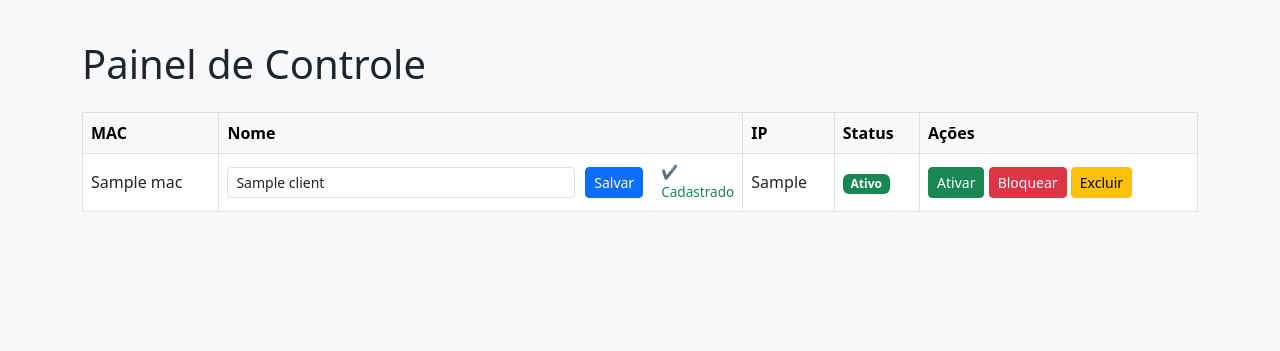
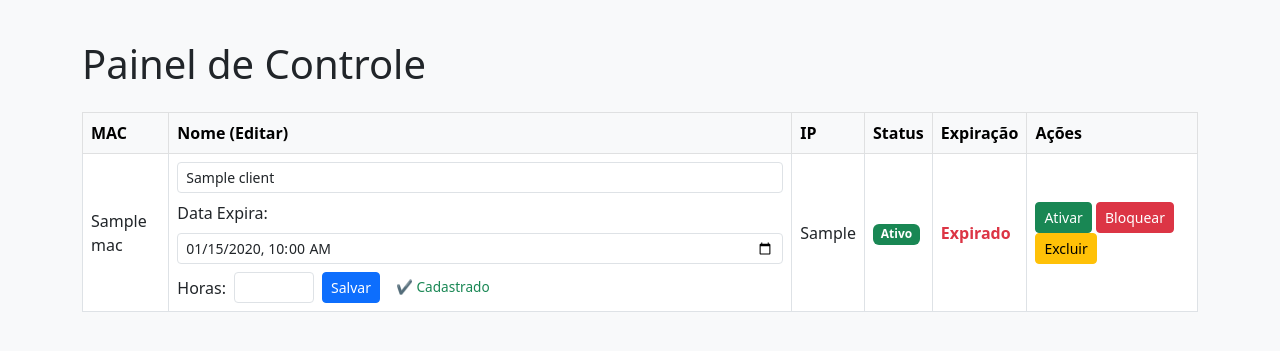
Before and after one commit to blackingbrbr23/painel-controlle, a Flask app: page / in a window 1280 px wide. Shown: the top 351 px of the page. Run offline with Flask 3, Linux system fonts and the light colour scheme; a database or web service that is not in the repository returns one stand-in record (values such as "Sample title"); some libraries are stand-ins or nearby versions.

Commit message:
Update index.html

```diff
--- a/templates/index.html
+++ b/templates/index.html
@@ -1,3 +1,5 @@
+<!-- templates/index.html -->
+
 <!DOCTYPE html>
 <html lang="pt-BR">
 <head>
@@ -8,12 +10,21 @@
   <style>
     body { background-color: #f8f9fa; padding: 40px; }
     .table th, .table td { vertical-align: middle; }
-    .form-inline { display: flex; gap: 10px; align-items: center; }
+    .form-inline { display: flex; gap: 8px; align-items: center; flex-wrap: wrap; }
     .btn-sm { padding: 0.25rem 0.5rem; }
     .text-success-small {
       font-size: 0.85rem;
       color: #198754;
       margin-left: 8px;
+    }
+    /* Estilos para texto piscante */
+    .blink {
+      animation: blink-animation 1s steps(1, start) infinite;
+      color: #dc3545; /* vermelho */
+      font-weight: bold;
+    }
+    @keyframes blink-animation {
+      50% { opacity: 0; }
     }
   </style>
 </head>
@@ -24,26 +35,48 @@
       <thead class="table-light">
         <tr>
           <th>MAC</th>
-          <th>Nome</th>
+          <th>Nome (Editar)</th>
           <th>IP</th>
           <th>Status</th>
+          <th>Expiração</th>
           <th>Ações</th>
         </tr>
       </thead>
       <tbody>
         {% for mac, data in clients.items() %}
         <tr>
+          <!-- Coluna MAC -->
           <td class="text-break">{{ mac }}</td>
+
+          <!-- Coluna Nome + Expiração (formulário de renomear) -->
           <td>
             <form action="/rename/{{ mac }}" method="post" class="form-inline">
-              <input type="text" name="nome" value="{{ data.nome }}" class="form-control form-control-sm" />
+              <!-- Campo para editar nome -->
+              <input type="text" name="nome" value="{{ data.nome }}" class="form-control form-control-sm" required />
+
+              <!-- Campo para escolher data/hora exata de expiração -->
+              <label class="mb-0">Data Expira:</label>
+              <input type="datetime-local" name="expiration_date" class="form-control form-control-sm"
+                     value="{{ data.expiration[:16] if data.expiration }}" />
+
+              <!-- Campo para definir número de horas até expirar -->
+              <label class="mb-0">Horas:</label>
+              <input type="number" name="expiration_hours" class="form-control form-control-sm" min="1" style="width:80px;" />
+
+              <!-- Botão Salvar -->
               <button type="submit" class="btn btn-primary btn-sm">Salvar</button>
+
+              <!-- Indica visualmente se já está cadastrado (não temporário) -->
               {% if mac not in temp_clients %}
                 <span class="text-success-small">✔️ Cadastrado</span>
               {% endif %}
             </form>
           </td>
+
+          <!-- Coluna IP -->
           <td>{{ data.ip }}</td>
+
+          <!-- Coluna Status -->
           <td>
             {% if data.ativo %}
               <span class="badge bg-success">Ativo</span>
@@ -51,6 +84,14 @@
               <span class="badge bg-danger">Bloqueado</span>
             {% endif %}
           </td>
+
+          <!-- Coluna Expiração / Contador -->
+          <td>
+            <!-- O atributo data-expiration recebe a string ISO ou fica vazio -->
+            <span class="countdown" data-expiration="{{ data.expiration if data.expiration }}"></span>
+          </td>
+
+          <!-- Coluna Botões de Ação -->
           <td>
             <form action="/set/{{ mac }}/ACTIVE" method="post" style="display:inline">
               <button type="submit" class="btn btn-success btn-sm">Ativar</button>
@@ -58,7 +99,8 @@
             <form action="/set/{{ mac }}/BLOCKED" method="post" style="display:inline">
               <button type="submit" class="btn btn-danger btn-sm">Bloquear</button>
             </form>
-            <form action="/delete/{{ mac }}" method="post" style="display:inline" onsubmit="return confirm('Tem certeza que deseja excluir este cliente?');">
+            <form action="/delete/{{ mac }}" method="post" style="display:inline"
+                  onsubmit="return confirm('Tem certeza que deseja excluir este cliente?');">
               <button type="submit" class="btn btn-warning btn-sm">Excluir</button>
             </form>
           </td>
@@ -67,6 +109,56 @@
       </tbody>
     </table>
   </div>
+
+  <!-- Bootstrap JS -->
   <script src="https://cdn.jsdelivr.net/npm/bootstrap@5.3.0/dist/js/bootstrap.bundle.min.js"></script>
+
+  <!-- Script para atualizar o contador de cada linha -->
+  <script>
+    function updateCountdowns() {
+      document.querySelectorAll('.countdown').forEach(function(span) {
+        const exp = span.getAttribute('data-expiration');
+        if (!exp) {
+          span.textContent = "";
+          return;
+        }
+
+        // Criamos um objeto Date assumindo que a string está em UTC ("YYYY-MM-DDTHH:MM:SSZ")
+        const expDate = new Date(exp);
+        const now = new Date();
+        const diffMs = expDate - now;
+
+        if (diffMs <= 0) {
+          // Já expirou
+          span.textContent = 'Expirado';
+          span.classList.add('blink');
+        } else {
+          // Calcula dias, horas e minutos restantes
+          const totalSeconds = Math.floor(diffMs / 1000);
+          const days = Math.floor(totalSeconds / 86400);
+          const hours = Math.floor((totalSeconds % 86400) / 3600);
+          const minutes = Math.floor((totalSeconds % 3600) / 60);
+
+          let texto = '';
+          if (days > 0) {
+            texto += days + 'd ';
+          }
+          if (hours > 0 || days > 0) {
+            texto += hours + 'h ';
+          }
+          texto += minutes + 'm';
+
+          span.textContent = texto;
+          span.classList.remove('blink');
+        }
+      });
+    }
+
+    document.addEventListener('DOMContentLoaded', function() {
+      updateCountdowns();
+      // Atualiza a cada minuto (60000 ms)
+      setInterval(updateCountdowns, 60000);
+    });
+  </script>
 </body>
 </html>
```
